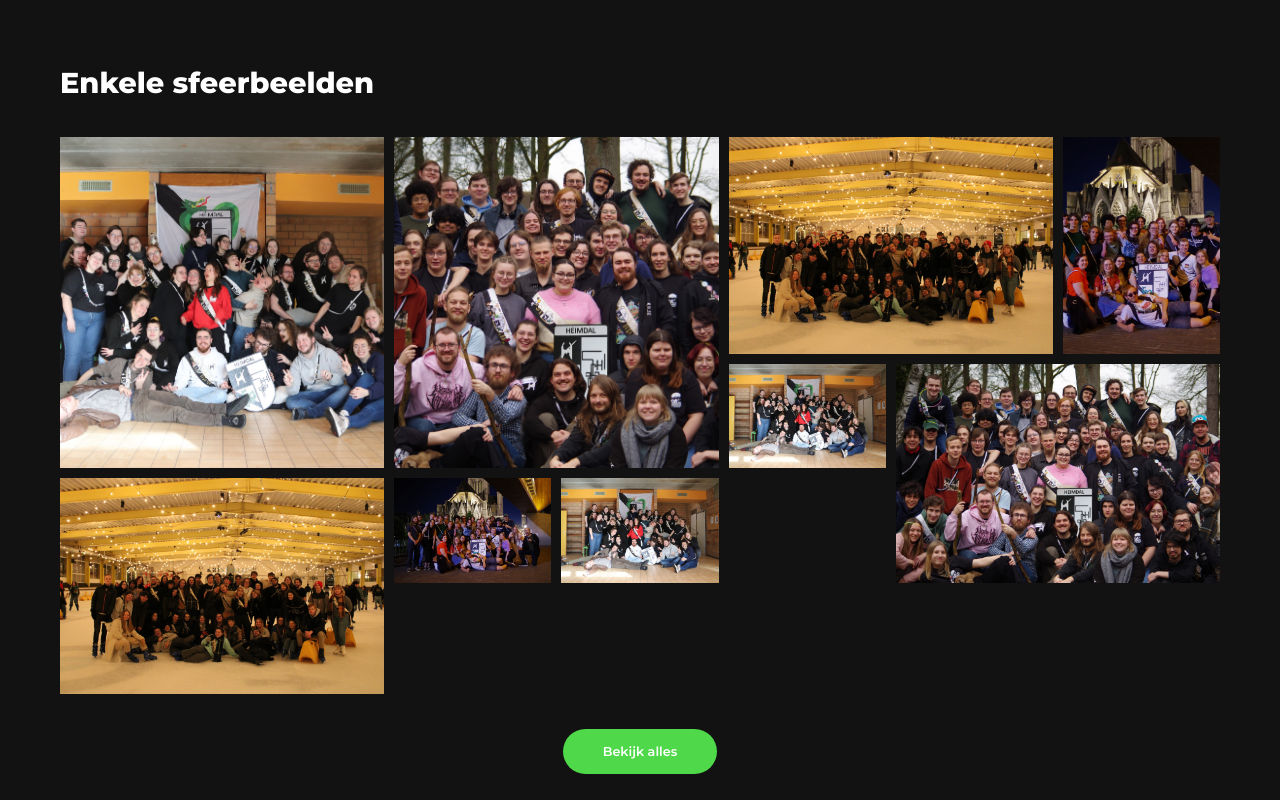
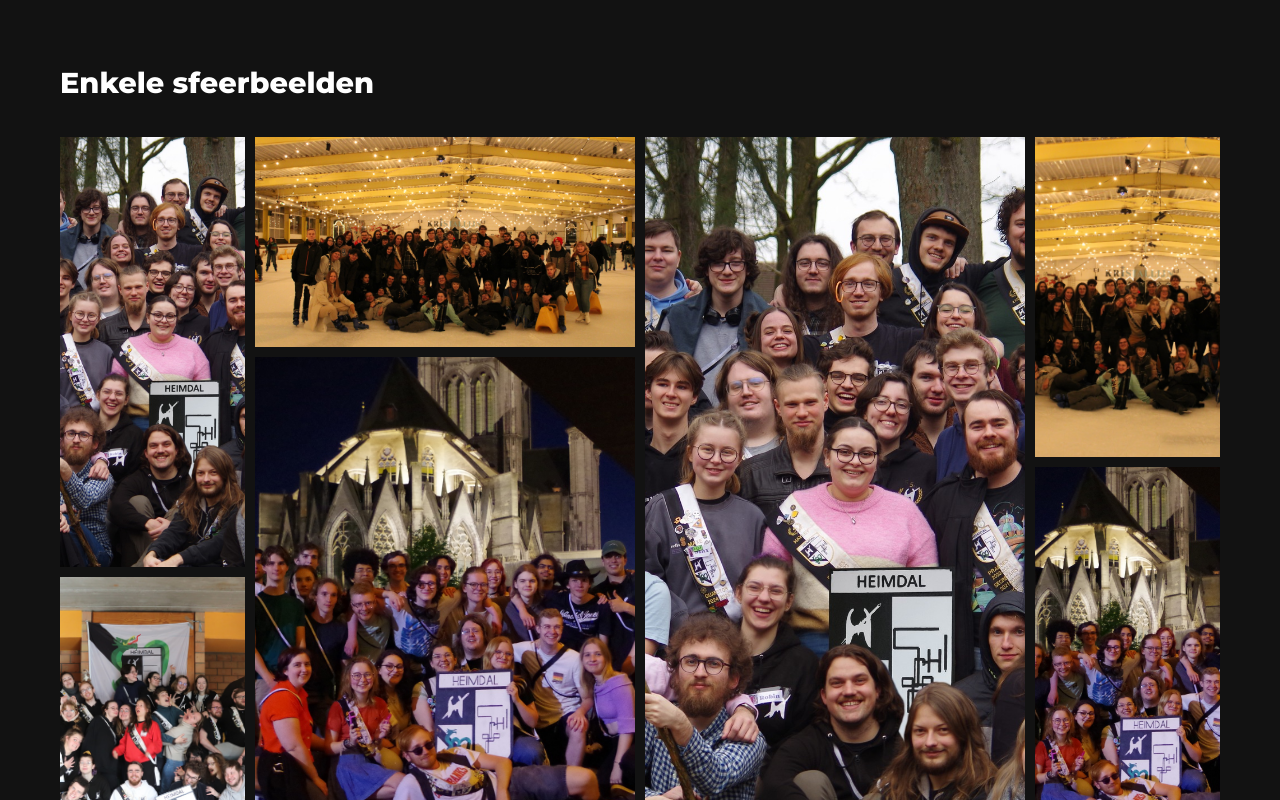
Before and after one commit to Heimdalbe/Mimisbrunnr-frontend, a React (Vite) app in the folder mimisbrunnr-frontend/: page / in a window 1280 px wide. Shown: the part 2000-2800 px from the top of the page. Built offline with nearby package versions, Linux system fonts and the light colour scheme.

Commit message:
foto grid home en dynamisch grid alvast voor gallery page

```diff
--- /dev/null
+++ b/mimisbrunnr-frontend/src/components/Afbeeldingen/ImageGrid.css
@@ -0,0 +1,11 @@
+.image-grid {
+  columns: 4 200px;
+  column-gap: 1rem;
+}
+
+.image-grid-item img {
+  width: 100%;
+  height: 100%;
+  object-fit: cover;
+  margin: 0 1rem 1rem 0;
+}
--- /dev/null
+++ b/mimisbrunnr-frontend/src/components/Afbeeldingen/ImageGrid.jsx
@@ -0,0 +1,15 @@
+import './ImageGrid.css';
+
+const ImageGrid = ({ images }) => {
+  return (
+    <div className="image-grid">
+      {images.map((src, i) => (
+        <div key={i} className="image-grid-item">
+          <img src={src} alt="" />
+        </div>
+      ))}
+    </div>
+  );
+};
+
+export default ImageGrid;
--- a/mimisbrunnr-frontend/src/components/Home/FotoSectie/FotoSectie.css
+++ b/mimisbrunnr-frontend/src/components/Home/FotoSectie/FotoSectie.css
@@ -0,0 +1,26 @@
+.fixed-image-grid {
+  display: grid;
+  grid-template-columns: repeat(6, 1fr);
+  grid-template-rows: repeat(7, 100px);
+  grid-gap: 10px;
+  grid-template-areas:
+    "a b b e e f"
+    "a b b e e f"
+    "a c c e e f"
+    "a c c e e g"
+    "d c c e e g"
+    "d c c e e g"
+    "d c c e e g";
+  padding-bottom: 10px;
+}
+
+.fixed-image-grid-item {
+  width: 100%;
+  height: 100%;
+}
+
+.fixed-image-grid-item img {
+  width: 100%;
+  height: 100%;
+  object-fit: cover;
+}
--- a/mimisbrunnr-frontend/src/components/Home/FotoSectie/FotoSectie.jsx
+++ b/mimisbrunnr-frontend/src/components/Home/FotoSectie/FotoSectie.jsx
@@ -1,24 +1,32 @@
 import PrimaryButton from '../../Common/PrimaryButton';
-import ImageGrid from '../../Images/ImageGrid';
+import ImageGrid from '../../Afbeeldingen/ImageGrid';
 import './FotoSectie.css';
 
 const FotoSectie = () => {
   const images = [
-    "Groepsfoto4.jpg",
     "Groepsfoto1.jpg",
     "Groepsfoto2.jpg",
     "Groepsfoto3.jpg",
     "Groepsfoto4.jpg",
     "Groepsfoto1.jpg",
     "Groepsfoto2.jpg",
-    "Groepsfoto3.jpg",
-    "Groepsfoto4.jpg"
+    "Groepsfoto3.jpg"
   ];
+
+  const areas = ['a','b','c','d','e','f','g']
 
   return (
     <div className='container' style={{ paddingTop: 5 }}>
       <h1>Enkele sfeerbeelden</h1>
-      <ImageGrid images={images} />
+
+      <div className='fixed-image-grid'>
+        {images.map((src, i) => (
+          <div key={i} className="fixed-image-grid-item" style={{ gridArea: areas[i] }}>
+            <img src={src} alt="" />
+          </div>
+        ))}
+      </div>
+
       <div className="button-wrapper">
         <PrimaryButton
           text='Bekijk alles'
--- a/mimisbrunnr-frontend/src/components/Images/ImageGrid.css
+++ /dev/null
@@ -1,13 +0,0 @@
-.image-grid {
-  display: grid;
-  grid-template-columns: repeat(auto-fit, minmax(150px, 1fr));
-  grid-auto-flow: dense;
-  gap: 10px;
-}
-
-.image-grid-item img {
-  width: 100%;
-  height: 100%;
-  object-fit: cover;
-  display: block;
-}
--- a/mimisbrunnr-frontend/src/components/Images/ImageGrid.jsx
+++ /dev/null
@@ -1,39 +0,0 @@
-import './ImageGrid.css';
-
-const ImageGrid = ({ images }) => {
-
-  const randomSpan = () => {
-    const r = Math.random();
-
-    if (r < 0.15) {
-      return {
-        gridColumnEnd: `span 2`,
-        gridRowEnd: `span 2`,
-      };
-    }
-
-    if (r < 0.6) {
-      return {
-        gridColumnEnd: `span 2`,
-        gridRowEnd: `span 1`,
-      };
-    }
-
-    return {
-      gridColumnEnd: `span 1`,
-      gridRowEnd: `span 1`,
-    };
-  };
-
-  return (
-    <div className="image-grid">
-      {images.map((src, i) => (
-        <div key={i} className="image-grid-item" style={randomSpan()}>
-          <img src={src} alt="" />
-        </div>
-      ))}
-    </div>
-  );
-};
-
-export default ImageGrid;
```
